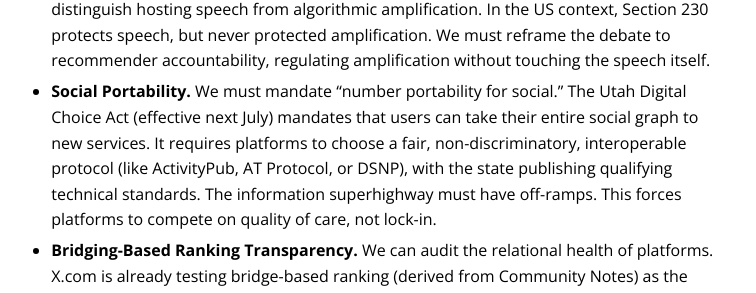
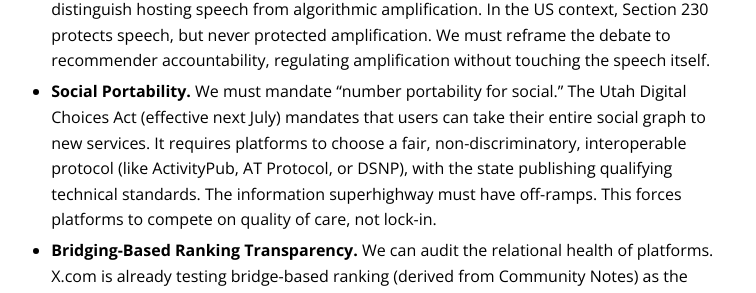
Before and after one commit to audreyt/6pack.care, a Jekyll site: the page built from manifesto.md, in a window 1280 px wide and 900 px high, scrolled down 4274 px. Shown: the part 180-473 px from the top of the window, without its empty margins (258-1014 px from the left). Built offline with Jekyll 4.4.1, drawn with Linux system fonts in a browser that asks for light colours.

Commit message:
Revert "Typo, DCA(HB418)."
This reverts commit 17e3f5573813673d30a13e8e5305ea1a05e2fd27.

```diff
--- a/manifesto.md
+++ b/manifesto.md
@@ -101,7 +101,7 @@
 Here are key policy levers:
 
 - **Expression ≠ Amplification (Freedom of Speech vs. Freedom of Reach).** We must distinguish hosting speech from algorithmic amplification. In the US context, Section 230 protects speech, but never protected amplification. We must reframe the debate to recommender accountability, regulating amplification without touching the speech itself.
-- **Social Portability.** We must mandate "number portability for social." The Utah Digital Choice Act (effective next July) mandates that users can take their entire social graph to new services. It requires platforms to choose a fair, non-discriminatory, interoperable protocol (like ActivityPub, AT Protocol, or DSNP), with the state publishing qualifying technical standards. The information superhighway must have off-ramps. This forces platforms to compete on quality of care, not lock-in.
+- **Social Portability.** We must mandate "number portability for social." The Utah Digital Choices Act (effective next July) mandates that users can take their entire social graph to new services. It requires platforms to choose a fair, non-discriminatory, interoperable protocol (like ActivityPub, AT Protocol, or DSNP), with the state publishing qualifying technical standards. The information superhighway must have off-ramps. This forces platforms to compete on quality of care, not lock-in.
 - **Bridging-Based Ranking Transparency.** We can audit the relational health of platforms. X.com is already testing bridge-based ranking (derived from Community Notes) as the default feed for some users and uses Grok to help draft bridging Community Notes.
 - **Federated Trust & Safety.** We must adopt open-source, federated models. A key example is the **ROOST.tools** (Robust Open Online Safety Tools) initiative for Child Sexual Abuse Material (CSAM) defense. Launched this year in Paris, it bridged the gap between the security camp (Eric Schmidt) and the open camp (Yann LeCun).
   Instead of relying on a single source (like Microsoft PhotoDNA), ROOST allows partners (like Bluesky, Roblox or Discord) to train local AIs—what I call *kami* or local stewards—to detect CSAM within their specific cultural context. We can then translate those embeddings into text (which is legal to hold and reduces privacy issues) and share threat intelligence via federated learning. This allows safety to be tuned to local norms and evolving definitions without being colonized by a single corporate policy.
```
